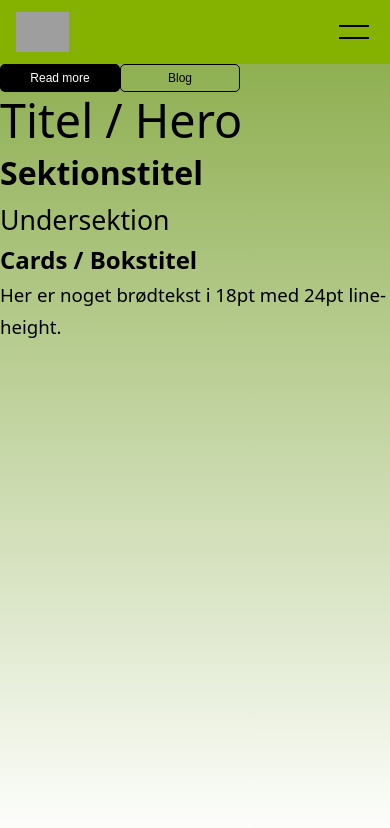
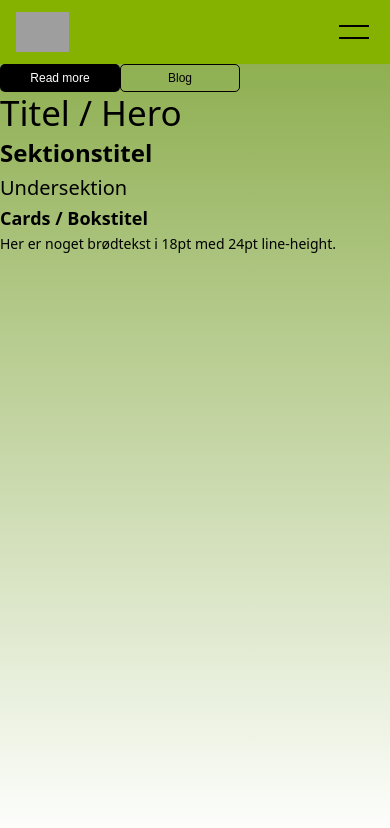
Before and after one commit to Rafy01/uniwise_originality, a React (Vite) app: page / in a window 390 px wide. Shown: the top 828 px of the page. Built offline with nearby package versions, Linux system fonts and the light colour scheme; grey boxes are pictures that could not be loaded.

Commit message:
fix: update font size units from pt to px in Typography.css

```diff
--- a/src/components/Typography/Typography.css
+++ b/src/components/Typography/Typography.css
@@ -15,42 +15,42 @@
 
   /* Overskrifter – desktop */
   .typography--h1 {
-    font-size: 35pt;
-    line-height: 42pt;
+    font-size: 35px;
+    line-height: 42px;
     font-weight: 400;
   }
   .typography--h2 {
-    font-size: 30pt;
-    line-height: 38pt;
+    font-size: 30px;
+    line-height: 38px;
     font-weight: 700;
   }
   .typography--h3 {
-    font-size: 24pt;
-    line-height: 32pt;
+    font-size: 24px;
+    line-height: 32px;
     font-weight: 400;
   }
   .typography--h4 {
-    font-size: 20pt;
-    line-height: 28pt;
+    font-size: 20px;
+    line-height: 28px;
     font-weight: 700;
   }
   .typography--h5 {
-    font-size: 20pt;
-    line-height: 28pt;
+    font-size: 20px;
+    line-height: 28px;
     font-weight: 700;
   }
 
   /* Brødtekst */
   .typography--body {
-    font-size: 18pt;
-    line-height: 24pt;
+    font-size: 18px;
+    line-height: 24px;
     font-weight: 400;
   }
 
   /* Links – primær */
   .typography--link-primary {
-    font-size: 16pt;
-    line-height: 24pt;
+    font-size: 16px;
+    line-height: 24px;
     font-weight: 400;
     color: var(--color-link-primary);
     text-decoration: none;
@@ -64,8 +64,8 @@
 
   /* Links – sekundær */
   .typography--link-secondary {
-    font-size: 16pt;
-    line-height: 24pt;
+    font-size: 16px;
+    line-height: 24px;
     font-weight: 400;
     color: var(--color-link-secondary);
     text-decoration: none;
@@ -80,29 +80,29 @@
   /* Tablet & mobil – skaler lidt ned */
   @media (max-width: 767px) {
     .typography--h1 {
-      font-size: 35pt; /* Forbliver samme ifølge dit design */
-      line-height: 42pt;
+      font-size: 35px; /* Forbliver samme ifølge dit design */
+      line-height: 42px;
     }
     .typography--h2 {
-      font-size: 24pt;
-      line-height: 38pt;
+      font-size: 24px;
+      line-height: 38px;
     }
     .typography--h3 {
-      font-size: 20pt;
-      line-height: 32pt;
+      font-size: 20px;
+      line-height: 32px;
     }
     .typography--h4,
     .typography--h5 {
-      font-size: 18pt;
-      line-height: 28pt;
+      font-size: 18px;
+      line-height: 28px;
     }
     .typography--body {
-      font-size: 14pt;
-      line-height: 24pt;
+      font-size: 14px;
+      line-height: 24px;
     }
     .typography--link-primary,
     .typography--link-secondary {
-      font-size: 14pt;
-      line-height: 24pt;
+      font-size: 14px;
+      line-height: 24px;
     }
   }
```
